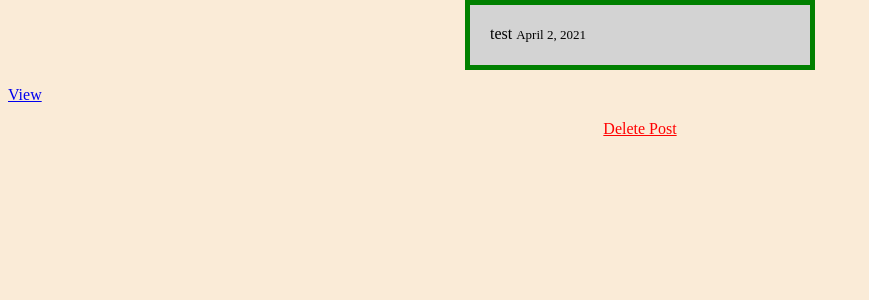
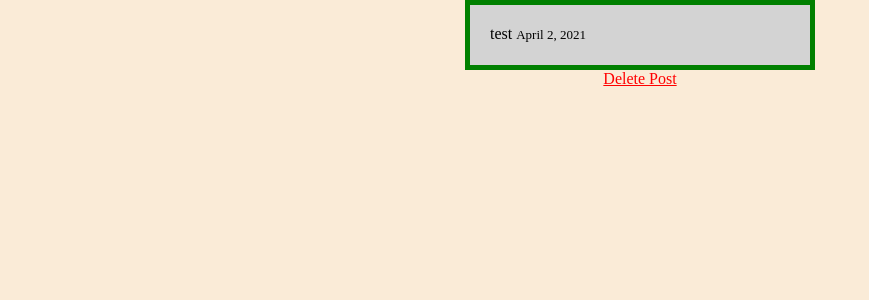
Before and after one commit to Moali97/ToDo-App, a Django app: page / in a window 1280 px wide. Shown: the part 131-431 px from the top of the page, without its empty margins (0-869 px from the left). Run offline with Django 3.2, Linux system fonts and the light colour scheme; data comes from the database, SQL or seed files in the repository; both versions use the stored data as it was after the commit.

Commit message:
Making sure Deatil view works

```diff
--- a/templates/home.html
+++ b/templates/home.html
@@ -17,7 +17,7 @@
  </div>
 
 
-  <p><a href="{% url 'post_detail' list.id %}">View</a></p>
+
 
 
  <div class="delete">
--- a/templates/post_detail.html
+++ b/templates/post_detail.html
@@ -1,5 +1,6 @@
 {% extends 'base.html' %}
 {% block content %}
 
+<h3><a href="{% url 'post_detail' list.id %}">Edit post</a><h3/>
 
 {% endblock content %}
```
Also changed, not shown: db.sqlite3.
